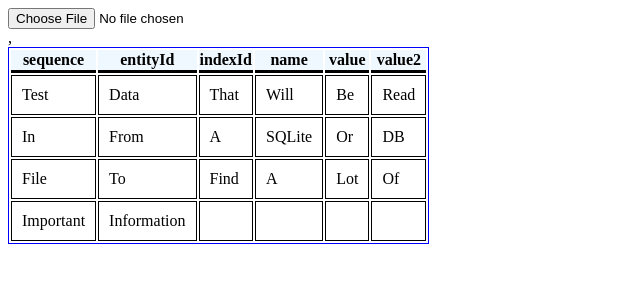
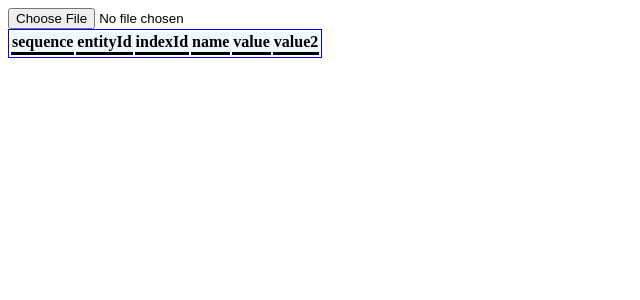
Before and after one commit to RoosInst/Titan, a React app: page / in a window 1280 px wide. Shown: the top 300 px of the page, without its empty margins (0-640 px from the left). Built offline with nearby package versions, Linux system fonts and the light colour scheme.

Commit message:
File -> Table progress (not working yet)

```diff
--- a/src/components/App.js
+++ b/src/components/App.js
@@ -6,7 +6,7 @@ export default class App extends React.Component {
         console.log('App is running');
         return (
             <div>
-                <FileData />,
+                <FileData />
                 <BuildTable />
             </div>
         );
--- a/src/components/BuildTable.js
+++ b/src/components/BuildTable.js
@@ -3,44 +3,9 @@ import { connect } from 'react-redux';
 import { useTable } from 'react-table';
 
 function BuildTable(props) {
-    const data = React.useMemo (
-        () => [
-            {
-                sequence: 'Test',
-                entityId: 'Data',
-                indexId: 'That',
-                name: 'Will',
-                value: 'Be',
-                value2: 'Read',
-            },
-            {
-                sequence: 'In',
-                entityId: 'From',
-                indexId: 'A',
-                name: 'SQLite',
-                value: 'Or',
-                value2: 'DB',
-            },
-            {
-                sequence: 'File',
-                entityId: 'To',
-                indexId: 'Find',
-                name: 'A',
-                value: 'Lot',
-                value2: 'Of',
-            },
-            {
-                sequence: 'Important',
-                entityId: 'Information',
-                indexId: '',
-                name: '',
-                value: '',
-                value2: '',
-            },
-        ],
-        []
-    )
-    console.info('in BuildTable: ', props.data2)
+    const data = mapStateToProps().data;
+    console.info('after', data);
+    //console.info('in BuildTable: ', props.data2)
     const columns = React.useMemo (
         () => [
             {
@@ -127,8 +92,17 @@ function BuildTable(props) {
 }
 
 function mapStateToProps(state) {
-  return {
-      data2: state.data
+  if(state === undefined)
+  {
+    return {
+      data: []
+    }
+  }
+  else {
+    console.log('in func',state.data);
+    return {
+      data: state.data
+    }
   }
 }
 
```
